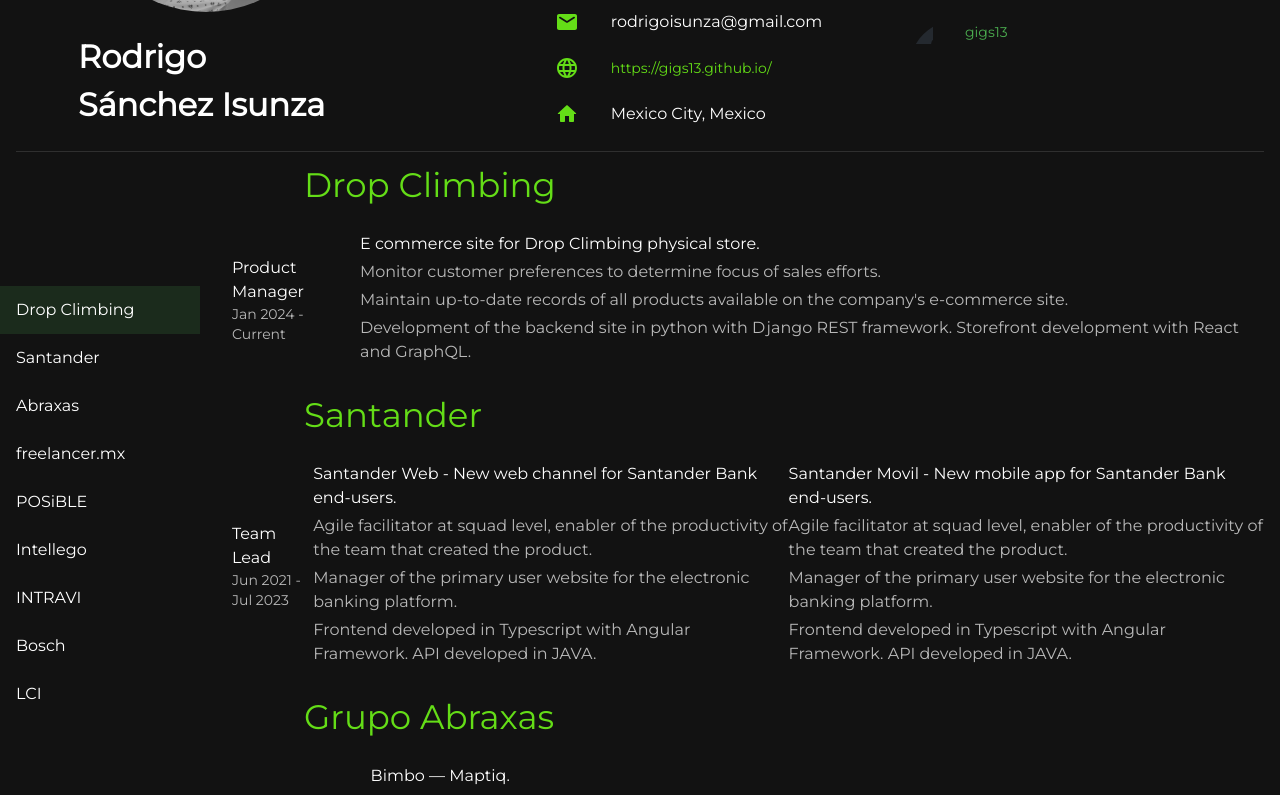
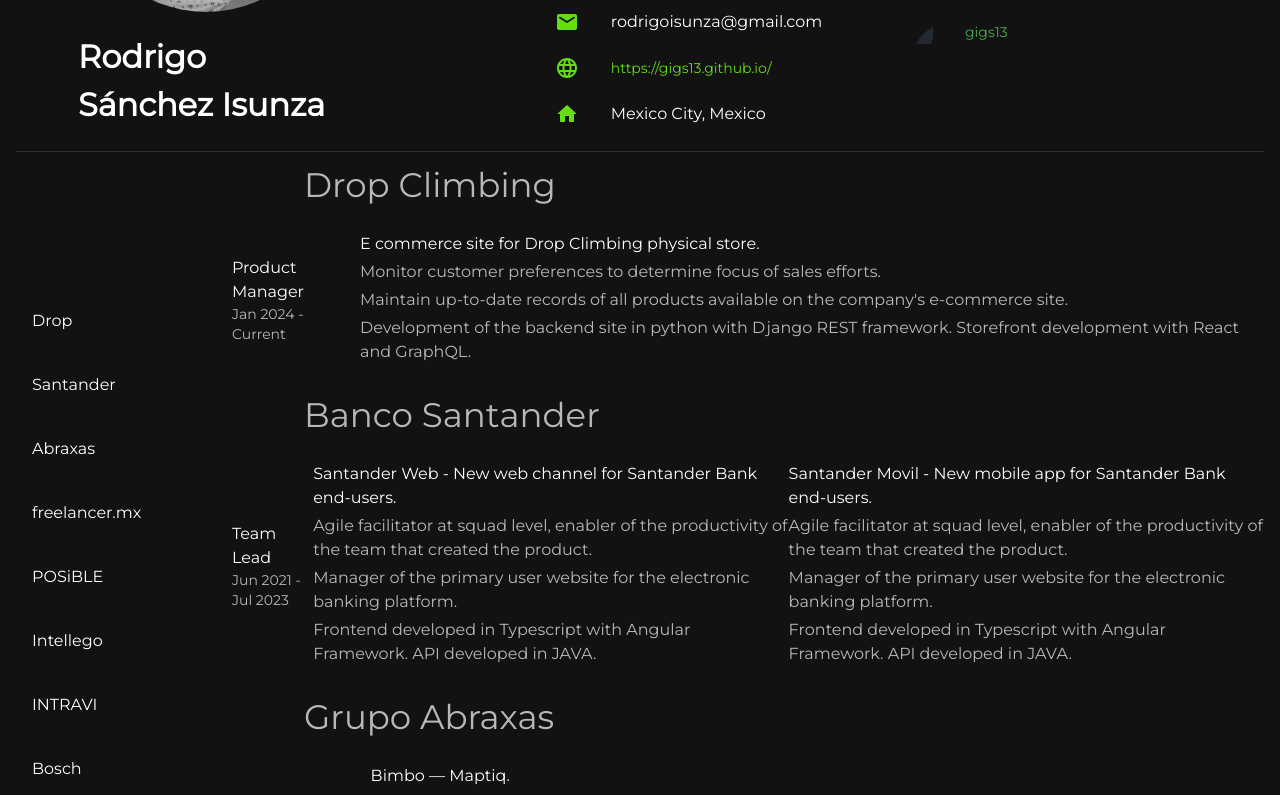
Before and after one commit to gigs13/gigs13.github.io, a React (Create React App) app in the folder app/: page / in a window 1280 px wide. Shown: the part 340-1135 px from the top of the page. Built offline with nearby package versions, Linux system fonts and the light colour scheme.

Commit message:
Add observer logic, still missing activeClass

```diff
--- a/app/src/components/experiencia.js
+++ b/app/src/components/experiencia.js
@@ -1,33 +1,58 @@
 import {
-  Box,
-  Grid,
-  List,
   ListItem,
   ListItemIcon,
   ListItemText,
   ListSubheader,
   Typography,
 } from "@mui/material";
-import data from "../data/data.json";
+import { useEffect } from "react";
 
-export default function Experiencia() {
+export default function Experiencia({
+  experience,
+  activeExperience,
+  setActiveExperience,
+  pageHeight = 100,
+  refs,
+}) {
+  const observerMargin = Math.floor(pageHeight / 2);
+  const activeClass =
+    activeExperience === experience.id ? "secondary" : "text.secondary";
+
+  useEffect(() => {
+    const observerConfig = {
+      rootMargin: `-${
+        pageHeight % 2 === 0 ? observerMargin - 1 : observerMargin
+      }px 0px -${observerMargin}px 0px`,
+    };
+    const handleIntersection = function (entries) {
+      entries.forEach((entry) => {
+        if (entry.target.id !== activeExperience && entry.isIntersecting) {
+          setActiveExperience(entry.target.id);
+        }
+      });
+    };
+    const observer = new IntersectionObserver(
+      handleIntersection,
+      observerConfig
+    );
+    observer.observe(refs[experience.id].current);
+    return () => observer.disconnect(); // Clenaup the observer if component unmount.
+  }, [
+    activeExperience,
+    setActiveExperience,
+    experience,
+    refs,
+    observerMargin,
+    pageHeight,
+  ]);
+
   return (
-    <Grid item xs={10}>
-      <List
-        sx={{
-          bgcolor: "background.paper",
-          overflow: "auto",
-          maxHeight: 700,
-        }}
-        subheader={<li />}
-      >
-        {data.experiences.map((experience) => (
-          <li>
+    <>
       <ListSubheader>
-              <ListItem key={`experience-${experience.id}`}>
+        <ListItem key={`experience-${experience.id}`} ref={refs[experience.id]}>
           <ListItemIcon>{/* {experience.icon} */}</ListItemIcon>
           <ListItemText>
-                  <Typography variant="h4" color="secondary">
+            <Typography variant="h4" color={activeClass}>
               {experience.company}
             </Typography>
           </ListItemText>
@@ -60,9 +85,6 @@
           ))}
         </ListItem>
       ))}
-          </li>
-        ))}
-      </List>
-    </Grid>
+    </>
   );
 }
--- a/app/src/components/experiencias.js
+++ b/app/src/components/experiencias.js
@@ -1,8 +1,36 @@
 import NavegacionExperiencia from "./navegacionExperiencias";
 import Experiencia from "./experiencia";
-import { Box, Grid } from "@mui/material";
+import data from "../data/data.json";
+import { Box, Grid, List } from "@mui/material";
+import { useState, useEffect, createRef } from "react";
 
 export default function Experiencias() {
+  const experiences = data.experiences;
+  const [activeExperience, setActiveExperience] = useState();
+
+  const [pageHeight, setPageHeight] = useState();
+
+  useEffect(() => {
+    setPageHeight(window.innerHeight);
+    window.addEventListener("resize", (e) => {
+      setTimeout(() => {
+        setPageHeight(window.innerHeight);
+      }, 300);
+    });
+  }, []);
+
+  const refs = experiences.reduce((refsObj, experience) => {
+    refsObj[experience.id] = createRef();
+    return refsObj;
+  }, {});
+
+  const handleCLick = (id) => {
+    refs[id].current.scrollIntoView({
+      behavior: "smooth",
+      block: "center",
+    });
+  };
+
   return (
     <Box id="experience">
       <Grid
@@ -12,8 +40,34 @@
         justifyContent="space-between"
         alignItems="center"
       >
-        <NavegacionExperiencia />
-        <Experiencia />
+        <Grid item xs={2}>
+          <NavegacionExperiencia
+            experiences={experiences}
+            activeExperience={activeExperience}
+            handleListItemClick={handleCLick}
+          />
+        </Grid>
+        <Grid item xs={10}>
+          <List
+            sx={{
+              bgcolor: "background.paper",
+              overflow: "auto",
+              maxHeight: 850,
+            }}
+            subheader={<li />}
+          >
+            {experiences.map((experience) => (
+              <Experiencia
+                key={experience.id}
+                experience={experience}
+                activeExperience={activeExperience}
+                setActiveExperience={setActiveExperience}
+                pageHeight={pageHeight}
+                refs={refs}
+              />
+            ))}
+          </List>
+        </Grid>
       </Grid>
     </Box>
   );
--- a/app/src/components/navegacionExperiencias.js
+++ b/app/src/components/navegacionExperiencias.js
@@ -1,84 +1,22 @@
-import {
-  Box,
-  Grid,
-  List,
-  ListItem,
-  ListItemButton,
-  ListItemText,
-} from "@mui/material";
-import { useState } from "react";
+import { List, ListItem, ListItemButton, ListItemText } from "@mui/material";
 
-export default function NavegacionExperiencia() {
-  const [selectedIndex, setSelectedIndex] = useState(0);
-
-  const handleListItemClick = (event, index) => {
-    setSelectedIndex(index);
-  };
-
+export default function NavegacionExperiencia({
+  experiences,
+  activeExperience,
+  handleListItemClick,
+}) {
   return (
-    <Grid
-      item
-      xs={2}
-      direction="column"
-      justifyContent="center"
-      alignItems="flex-start"
-    >
-      <List>
-        <ListItemButton
-          selected={selectedIndex === 0}
-          onClick={(event) => handleListItemClick(event, 0)}
-        >
-          <ListItemText primary="Drop Climbing" />
-        </ListItemButton>
-        <ListItemButton
-          selected={selectedIndex === 1}
-          onClick={(event) => handleListItemClick(event, 1)}
-        >
-          <ListItemText primary="Santander" />
-        </ListItemButton>
-        <ListItemButton
-          selected={selectedIndex === 2}
-          onClick={(event) => handleListItemClick(event, 2)}
-        >
-          <ListItemText primary="Abraxas" />
-        </ListItemButton>
-        <ListItemButton
-          selected={selectedIndex === 3}
-          onClick={(event) => handleListItemClick(event, 3)}
-        >
-          <ListItemText primary="freelancer.mx" />
-        </ListItemButton>
-        <ListItemButton
-          selected={selectedIndex === 4}
-          onClick={(event) => handleListItemClick(event, 4)}
-        >
-          <ListItemText primary="POSiBLE" />
-        </ListItemButton>
-        <ListItemButton
-          selected={selectedIndex === 5}
-          onClick={(event) => handleListItemClick(event, 5)}
-        >
-          <ListItemText primary="Intellego" />
-        </ListItemButton>
-        <ListItemButton
-          selected={selectedIndex === 6}
-          onClick={(event) => handleListItemClick(event, 6)}
-        >
-          <ListItemText primary="INTRAVI" />
-        </ListItemButton>
-        <ListItemButton
-          selected={selectedIndex === 7}
-          onClick={(event) => handleListItemClick(event, 7)}
-        >
-          <ListItemText primary="Bosch" />
-        </ListItemButton>
-        <ListItemButton
-          selected={selectedIndex === 8}
-          onClick={(event) => handleListItemClick(event, 8)}
-        >
-          <ListItemText primary="LCI" />
-        </ListItemButton>
-      </List>
-    </Grid>
+    <List>
+      {experiences.map((experience) => (
+        <ListItem key={experience.id} id={experience.id}>
+          <ListItemButton
+            selected={activeExperience === experience.id ? true : false}
+            onClick={() => handleListItemClick(experience.id)}
+          >
+            <ListItemText primary={experience.shortName} />
+          </ListItemButton>
+        </ListItem>
+      ))}
+    </List>
   );
 }
--- a/app/src/data/data.json
+++ b/app/src/data/data.json
@@ -18,6 +18,7 @@
     {
       "id": 0,
       "company": "Drop Climbing",
+      "shortName": "Drop",
       "active": true,
       "icon": {},
       "jobs": [
@@ -42,7 +43,8 @@
     },
     {
       "id": 1,
-      "company": "Santander",
+      "company": "Banco Santander",
+      "shortName": "Santander",
       "active": false,
       "icon": {},
       "jobs": [
@@ -77,6 +79,7 @@
     {
       "id": 2,
       "company": "Grupo Abraxas",
+      "shortName": "Abraxas",
       "active": false,
       "icon": {},
       "jobs": [
@@ -119,6 +122,7 @@
     {
       "id": 3,
       "company": "freelancer.mx",
+      "shortName": "freelancer.mx",
       "active": false,
       "icon": {},
       "jobs": [
@@ -151,6 +155,7 @@
     {
       "id": 4,
       "company": "POSiBLE Mexico",
+      "shortName": "POSiBLE",
       "active": false,
       "icon": {},
       "jobs": [
@@ -177,6 +182,7 @@
     {
       "id": 5,
       "company": "Intellego SA de CV",
+      "shortName": "Intellego",
       "active": false,
       "icon": {},
       "jobs": [
@@ -200,6 +206,7 @@
     {
       "id": 6,
       "company": "INTRAVI SA de CV",
+      "shortName": "INTRAVI",
       "active": false,
       "icon": {},
       "jobs": [
@@ -225,6 +232,7 @@
     {
       "id": 7,
       "company": "Robert Bosch GmbH",
+      "shortName": "Bosch",
       "active": false,
       "icon": {},
       "jobs": [
@@ -251,6 +259,7 @@
     {
       "id": 8,
       "company": "Computer Laboratory of the Faculty of Engineering, La Salle University",
+      "shortName": "LCI",
       "active": false,
       "icon": {},
       "jobs": [
```
Lines whose indentation alone changed are shown as unchanged.
